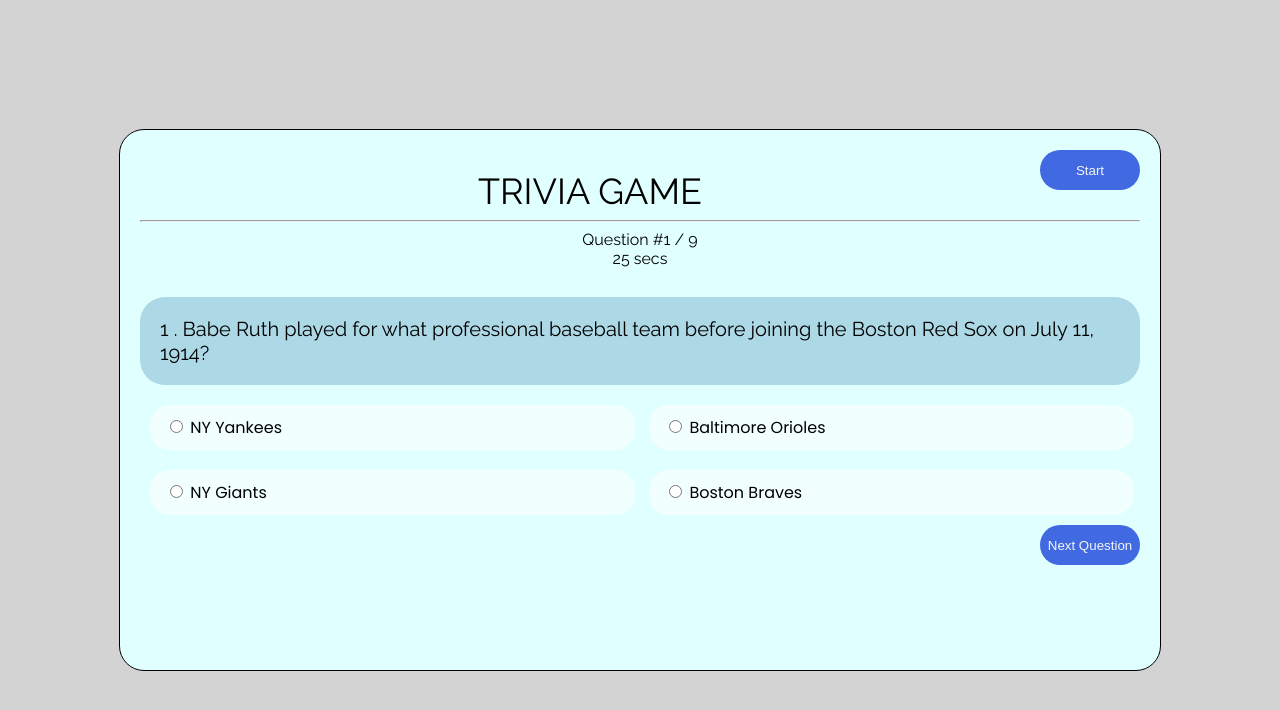
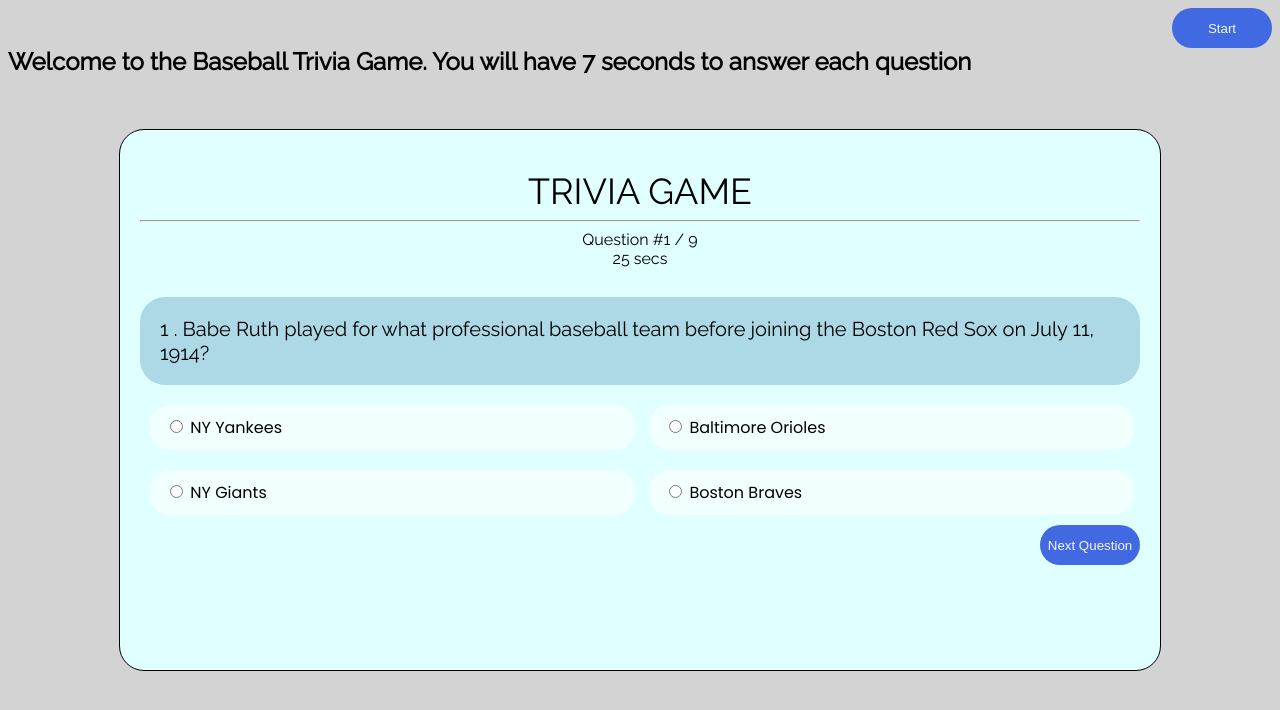
Before and after one commit to pmack99/TriviaGame2, a plain HTML site: page index.html in a window 1280 px wide. Drawn offline with nearby package versions, Linux system fonts and the light colour scheme.

Commit message:
added start div that disapperas

```diff
--- a/index.html
+++ b/index.html
@@ -11,10 +11,17 @@
     </head>
     <body>
 
+            <div id="startArea">
+                    <button id="startBtn" class="start-btn" onclick="newGame();">Start</button>
+                    <br>
+                    <h2>Welcome to the Baseball Trivia Game. You will have 7 seconds to answer each question</h2>
+            </div>
+
+
         <div id="wrapper">
 
         <div id="quizContainer" class="container">
-            <button id="startBtn" class="start-btn" onclick="newGame();">Start</button>
+
             <div class="title">Trivia Game</div>
             <hr>
 
```
